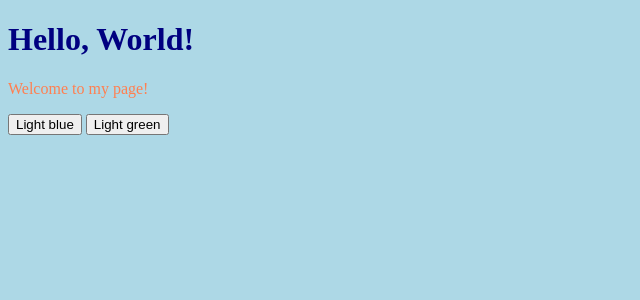
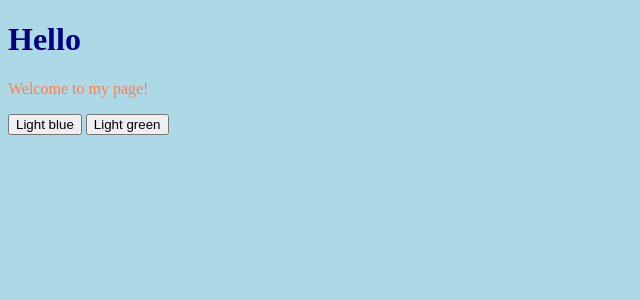
Before and after one commit to gkhalafyan99/aua_flask_demo, a Flask app: page /color-changer in a window 1280 px wide. Shown: the top 300 px of the page, without its empty margins (0-640 px from the left). Run offline with Flask 3, Linux system fonts and the light colour scheme.

Commit message:
Second version

```diff
--- a/flask_app/templates/index.html
+++ b/flask_app/templates/index.html
@@ -5,7 +5,7 @@
     <link rel="stylesheet" href="{{ url_for('static', filename='styles.css') }}">
    </head>
    <body>
-        <h1>Hello, World!</h1>
+        <h1>Hello</h1>
         <p>Welcome to my page!</p>
 
         <button onclick="changeBackgroundColor('lightblue')">Light blue</button>
```
